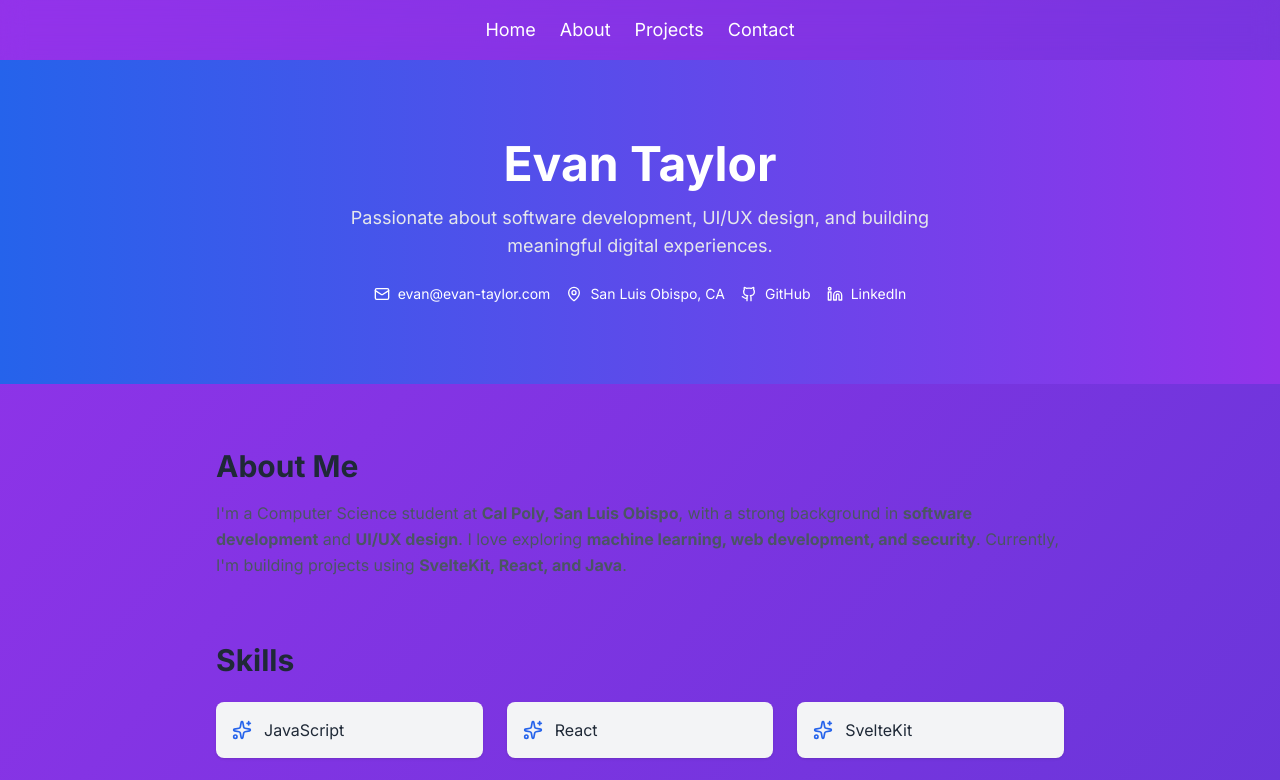
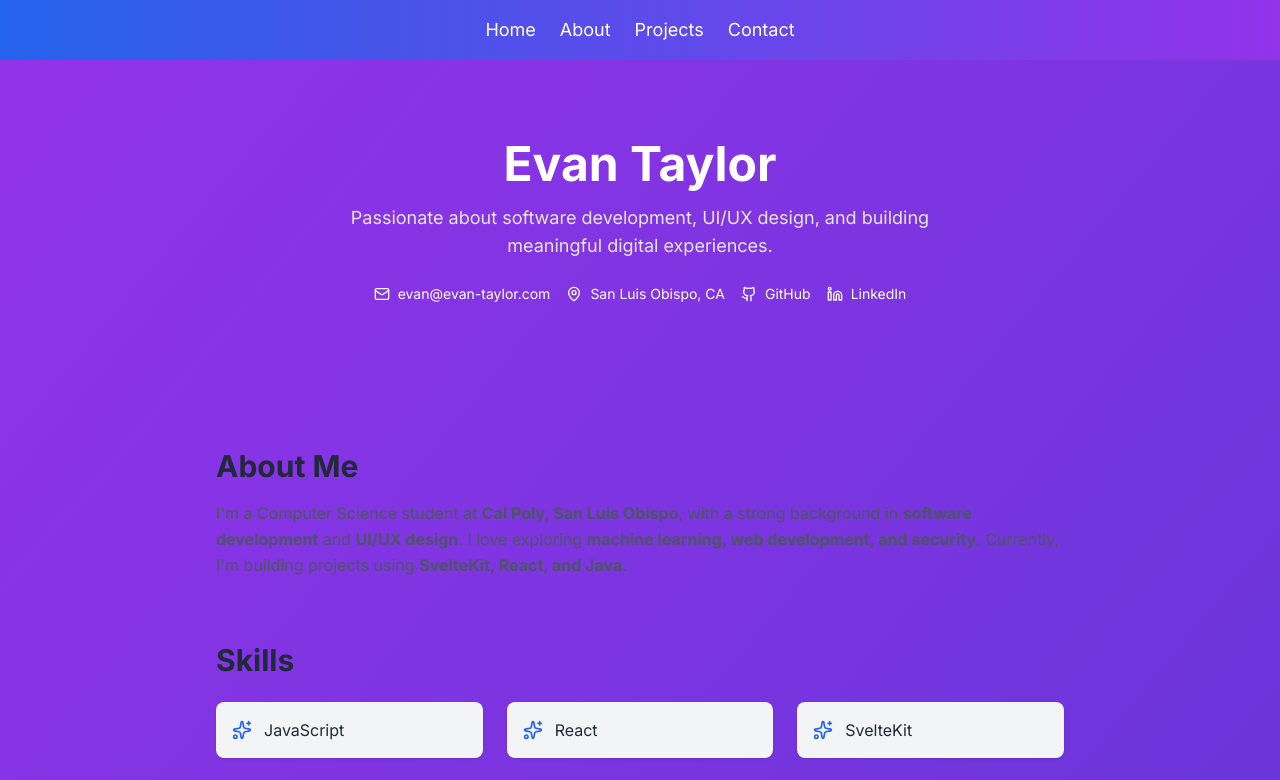
Before and after one commit to evan-taylor/Website, a SvelteKit app: page / in a window 1280 px wide. Shown: the top 780 px of the page. Built offline with nearby package versions, Linux system fonts and the light colour scheme.

Commit message:
Adjust Nav shadow and hero bg color

```diff
--- a/src/components/Navbar.svelte
+++ b/src/components/Navbar.svelte
@@ -2,7 +2,7 @@
   import { onMount } from "svelte";
 </script>
 
-<nav class="w-full bg-transparent backdrop-blur-md shadow-md">
+<nav class="bg-gradient-to-r from-blue-600 to-purple-600">
   <div class="max-w-6xl mx-auto px-6 py-4 flex justify-center space-x-6">
     <a href="/" class="text-white hover:text-gray-200 transition text-lg">Home</a>
     <a href="/about" class="text-white hover:text-gray-200 transition text-lg">About</a>
--- a/src/routes/+page.svelte
+++ b/src/routes/+page.svelte
@@ -22,7 +22,7 @@
 </script>
 
 <!-- Hero Section -->
-<header data-aos="fade-down" class="bg-gradient-to-r from-blue-600 to-purple-600 text-white py-20">
+<header data-aos="fade-down" class="text-white py-20">
   <div class="max-w-4xl mx-auto px-6 text-center">
     <h1 class="text-5xl font-bold mb-4">Evan Taylor</h1>
     <p class="text-lg text-gray-200 max-w-2xl mx-auto">
```
